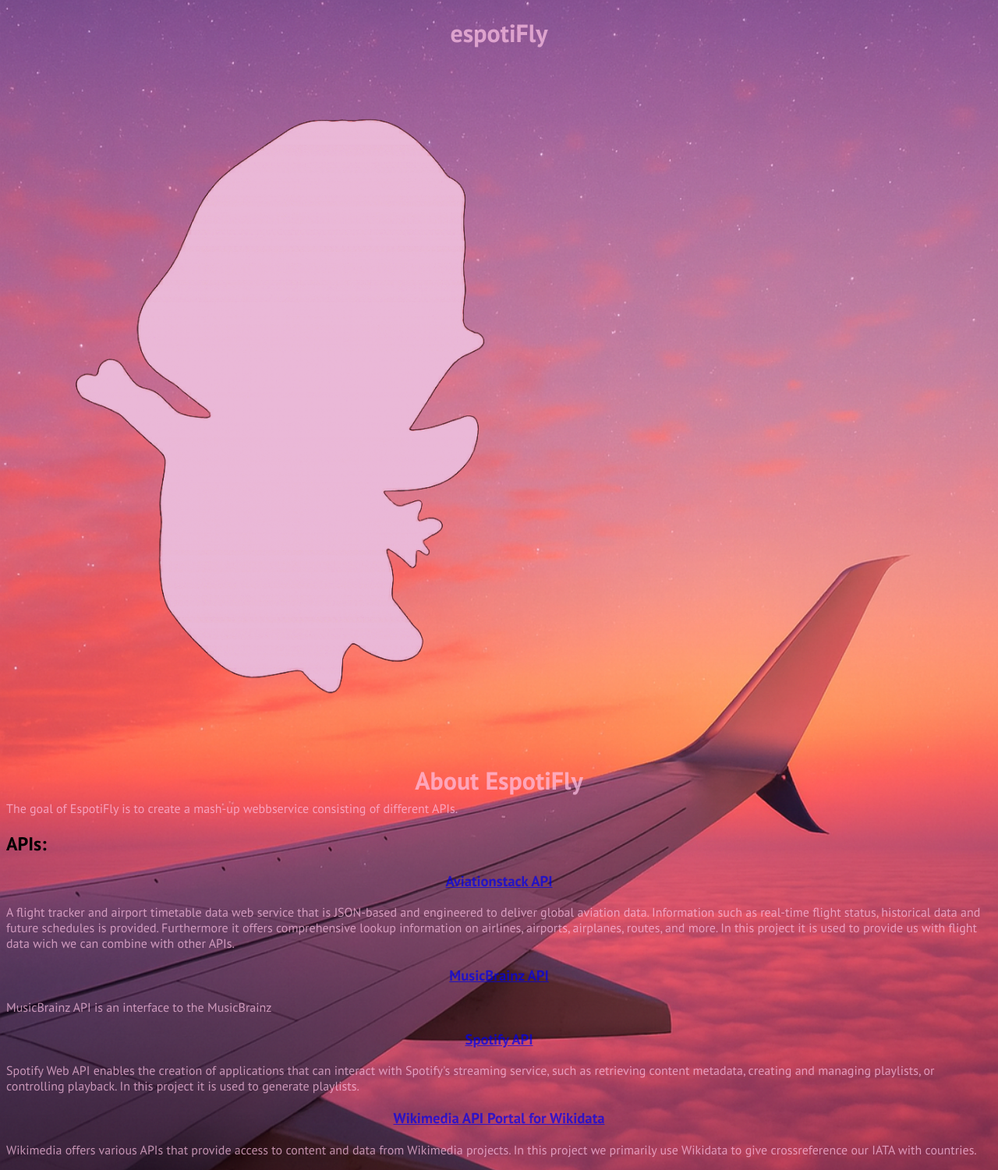
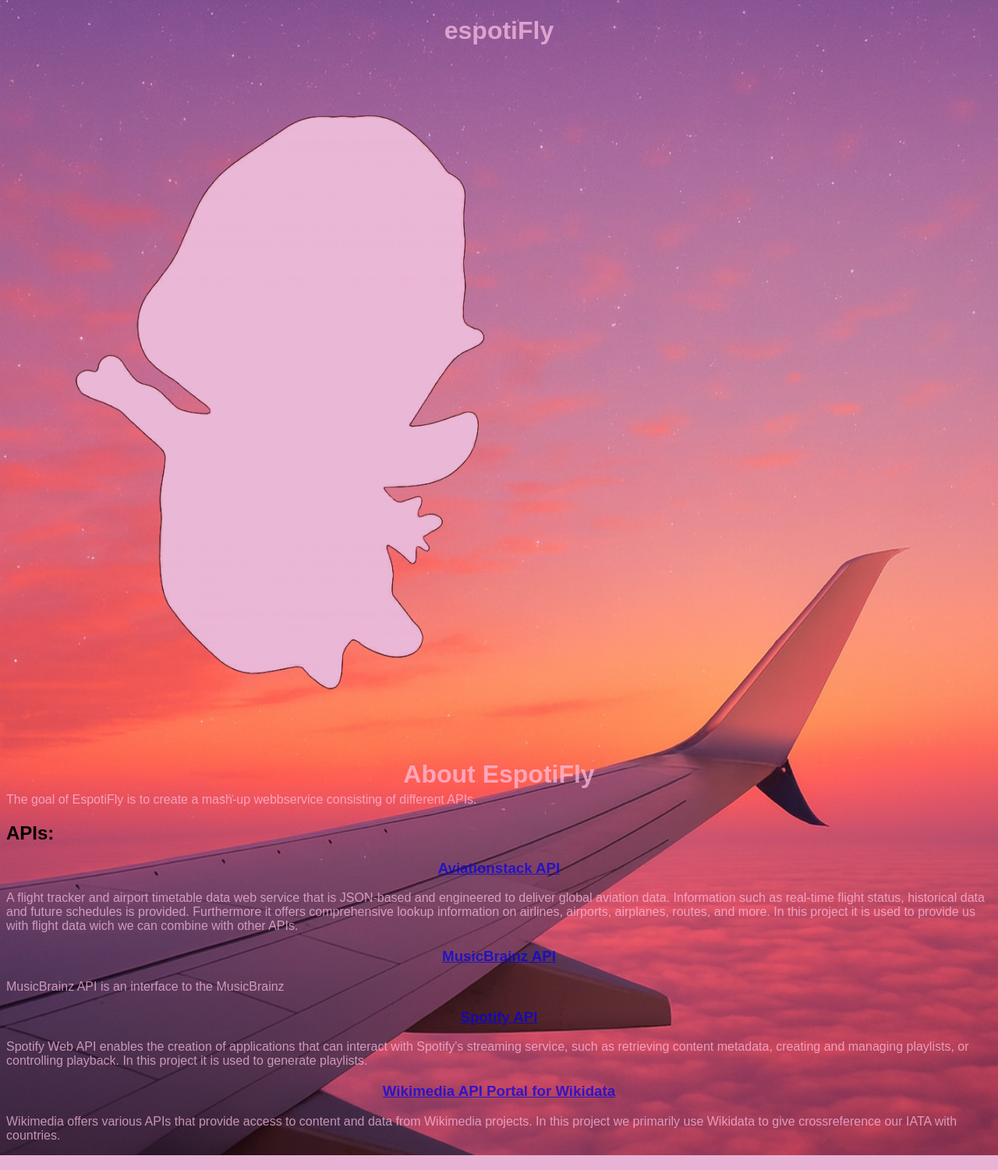
Before and after one commit to delaramazad/WebServicesGroup1, a Flask app: page /about-us in a window 1280 px wide. Shown: the whole page at 78% size. Run offline with Flask 3, Linux system fonts and the light colour scheme.

Commit message:
Update about.html

```diff
--- a/templates/about.html
+++ b/templates/about.html
@@ -5,13 +5,9 @@
     <meta charset="utf-8">
     <title>Espotifly</title>
     <link href="/static/css/style.css" rel="stylesheet" type="text/css">
-    <meta name="viewport" content="width=device-width, initial-scale=1.0">
     <!--Library for search looking glass symbol-->
     <link rel="stylesheet" href="https://cdnjs.cloudflare.com/ajax/libs/font-awesome/4.7.0/css/font-awesome.min.css">
-    <!--Font family link-->
-    <link rel="preconnect" href="https://fonts.googleapis.com">
-    <link rel="preconnect" href="https://fonts.gstatic.com" crossorigin>
-    <link href="https://fonts.googleapis.com/css2?family=PT+Sans:ital,wght@0,400;0,700;1,400;1,700&display=swap" rel="stylesheet">
+    <meta name="viewport" content="width=device-width, initial-scale=1.0">
 </head>
 
 <body>
```
